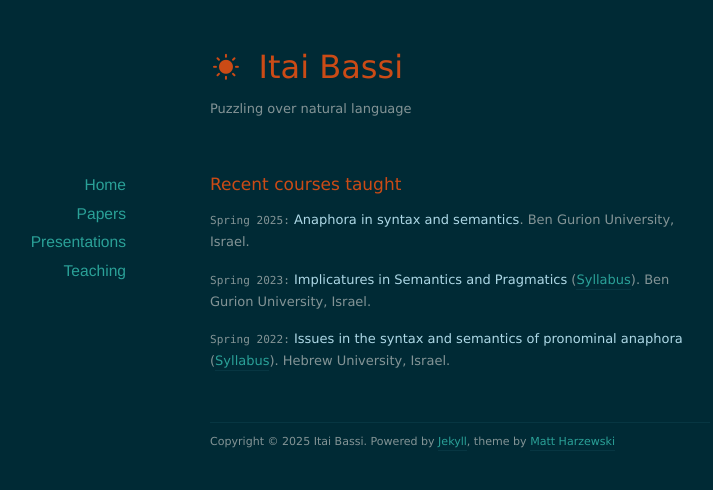
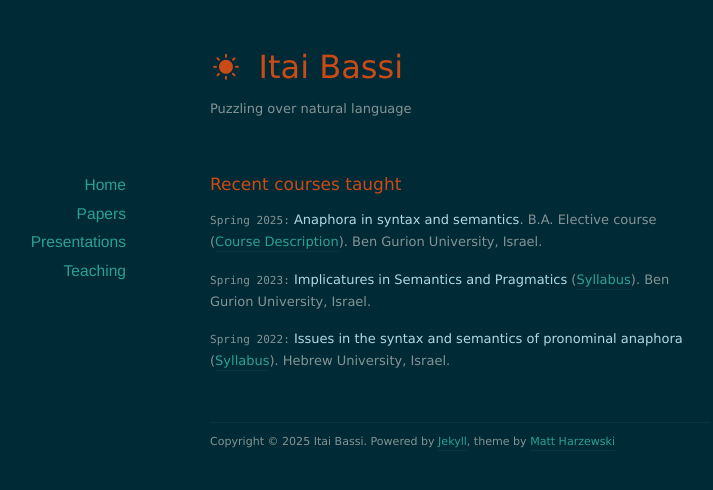
Before and after one commit to itaibassi/itaibassi.github.io, a Jekyll site: the page built from teaching/index.markdown, in a window 1280 px wide. Shown: the top 490 px of the page, without its empty margins (180-893 px from the left). Built offline with Jekyll 4.4.1, drawn with Linux system fonts in a browser that asks for light colours; nearby versions of some CDN libraries.

Commit message:
Update index.markdown

```diff
--- a/teaching/index.markdown
+++ b/teaching/index.markdown
@@ -9,7 +9,7 @@ title: Teaching
 
 # Recent courses taught
 
-`Spring 2025:` <font color="lightblue"> Anaphora in syntax and semantics</font>. Ben Gurion University, Israel.
+`Spring 2025:` <font color="lightblue"> Anaphora in syntax and semantics</font>. B.A. Elective course ([Course Description](https://www.dropbox.com/scl/fi/bz7bni8tst6zw5ufxinm5/anaphora_BGU_course-description.pdf?rlkey=f4q5ud1zu5crpo4nxhv0l9bdm&dl=0)). Ben Gurion University, Israel.
 
 `Spring 2023:` <font color="lightblue"> Implicatures in Semantics and Pragmatics</font> ([Syllabus](https://www.dropbox.com/scl/fi/rztvakbpod60q8uh7nku1/BGU_Implicatures-course_Syllabus.pdf?rlkey=1jr0aouknk5yeiqgmjhaoxzh8&dl=0)). Ben Gurion University, Israel.
 
```
